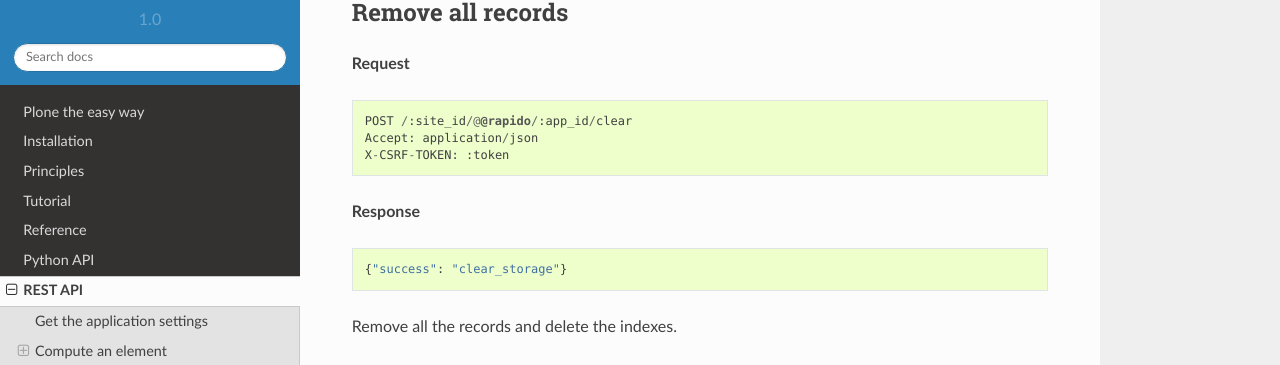
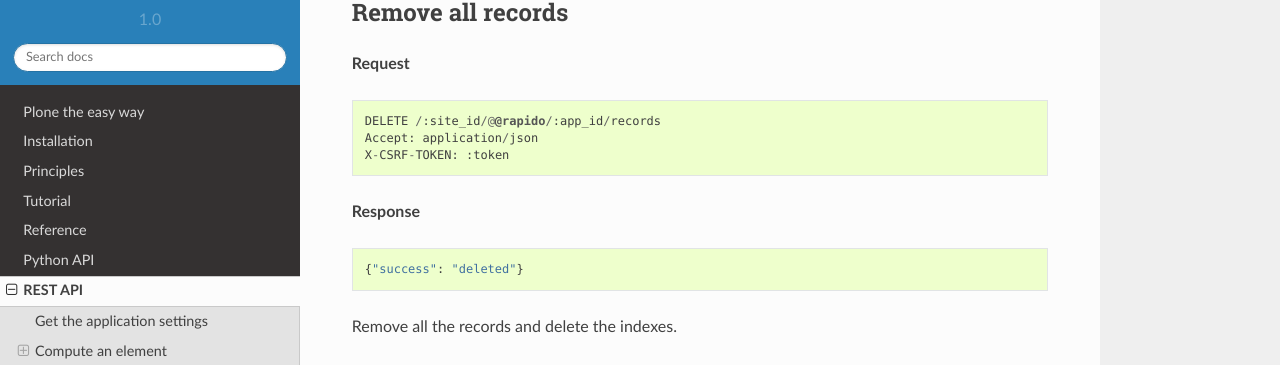
Before and after one commit to collective/rapido.plone, a Sphinx documentation site: the page built from docs/rest.rst, in a window 1280 px wide and 900 px high, scrolled down 3184 px. Shown: the part 146-511 px from the top of the window. Built offline with Sphinx 7.4.7 and the Read the Docs theme 2.0.0, drawn with Linux system fonts in a browser that asks for light colours.

Commit message:
fix rest doc

```diff
--- a/docs/rest.rst
+++ b/docs/rest.rst
@@ -157,14 +157,14 @@ Remove all records
 **Request**
 ::
 
-    POST /:site_id/@@rapido/:app_id/clear
+    DELETE /:site_id/@@rapido/:app_id/records
     Accept: application/json
     X-CSRF-TOKEN: :token
 
 **Response**
 ::
 
-    {"success": "clear_storage"}
+    {"success": "deleted"}
 
 Remove all the records and delete the indexes.
 
```
